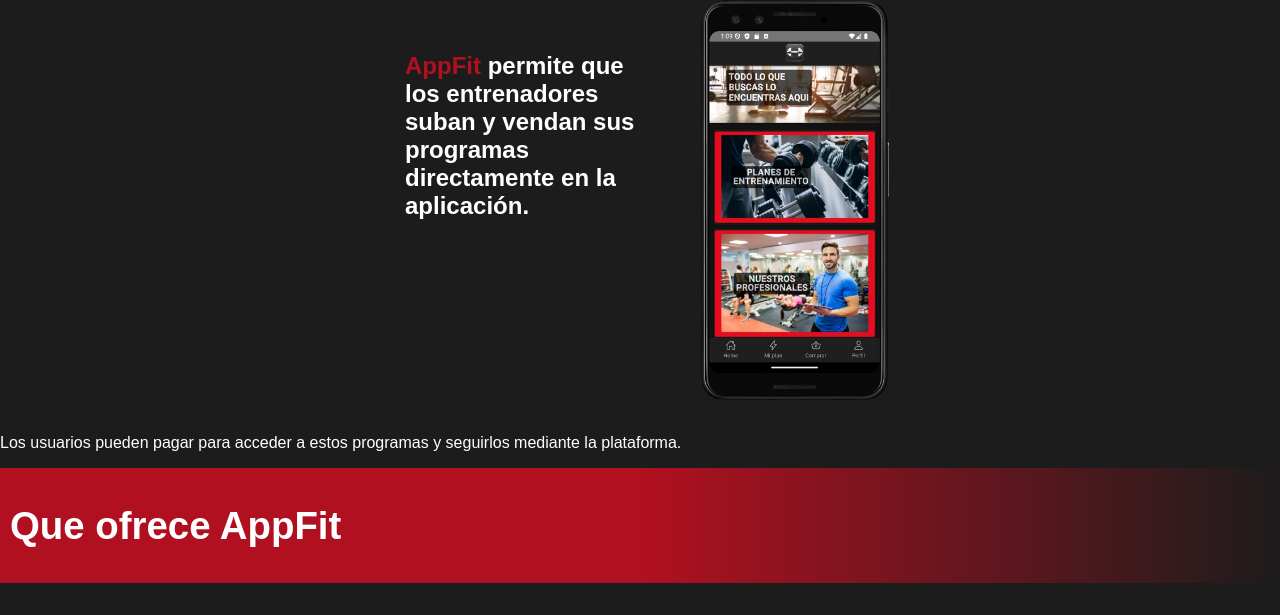
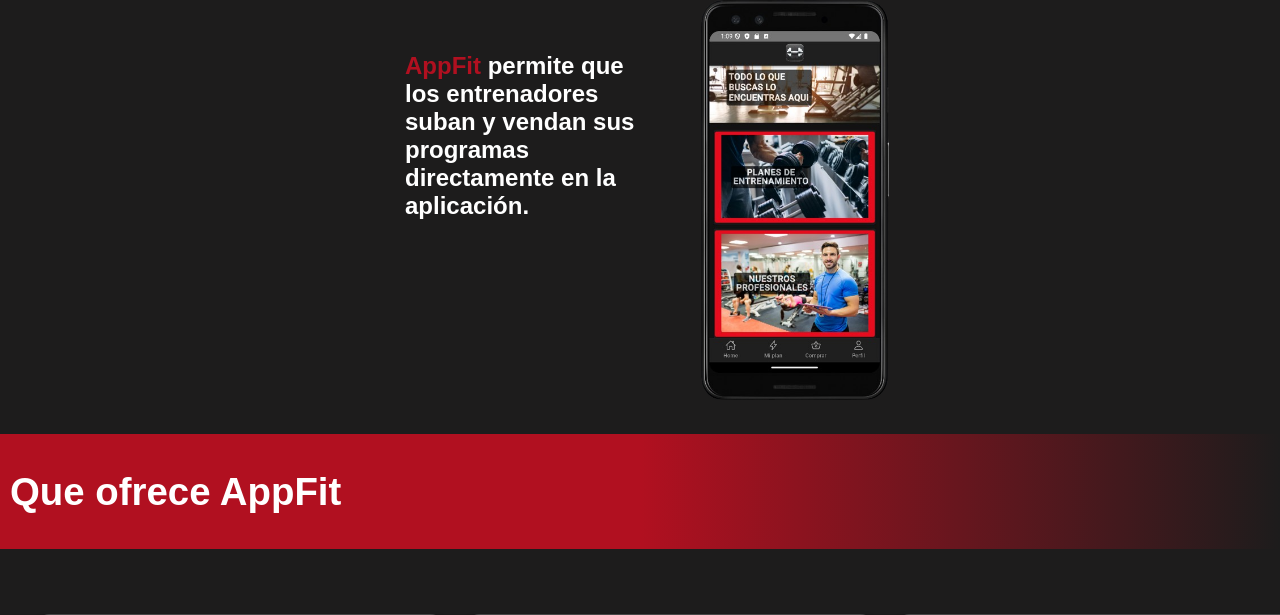
Before and after one commit to GermanWeber/appFitWeb, a Django app: page / in a window 1280 px wide. Shown: the part 981-1596 px from the top of the page. Run offline with Django 5.2, Linux system fonts and the light colour scheme.

Commit message:
agente funcionando

```diff
--- a/appFit/templates/appFit/index.html
+++ b/appFit/templates/appFit/index.html
@@ -50,12 +50,6 @@
             </div>
         </div>
     </div>
-
-
-<p>
-    Los usuarios pueden pagar para acceder a estos programas y seguirlos mediante la plataforma.
-</p>
-
 
 
     <div class="subtitulos" >
```
